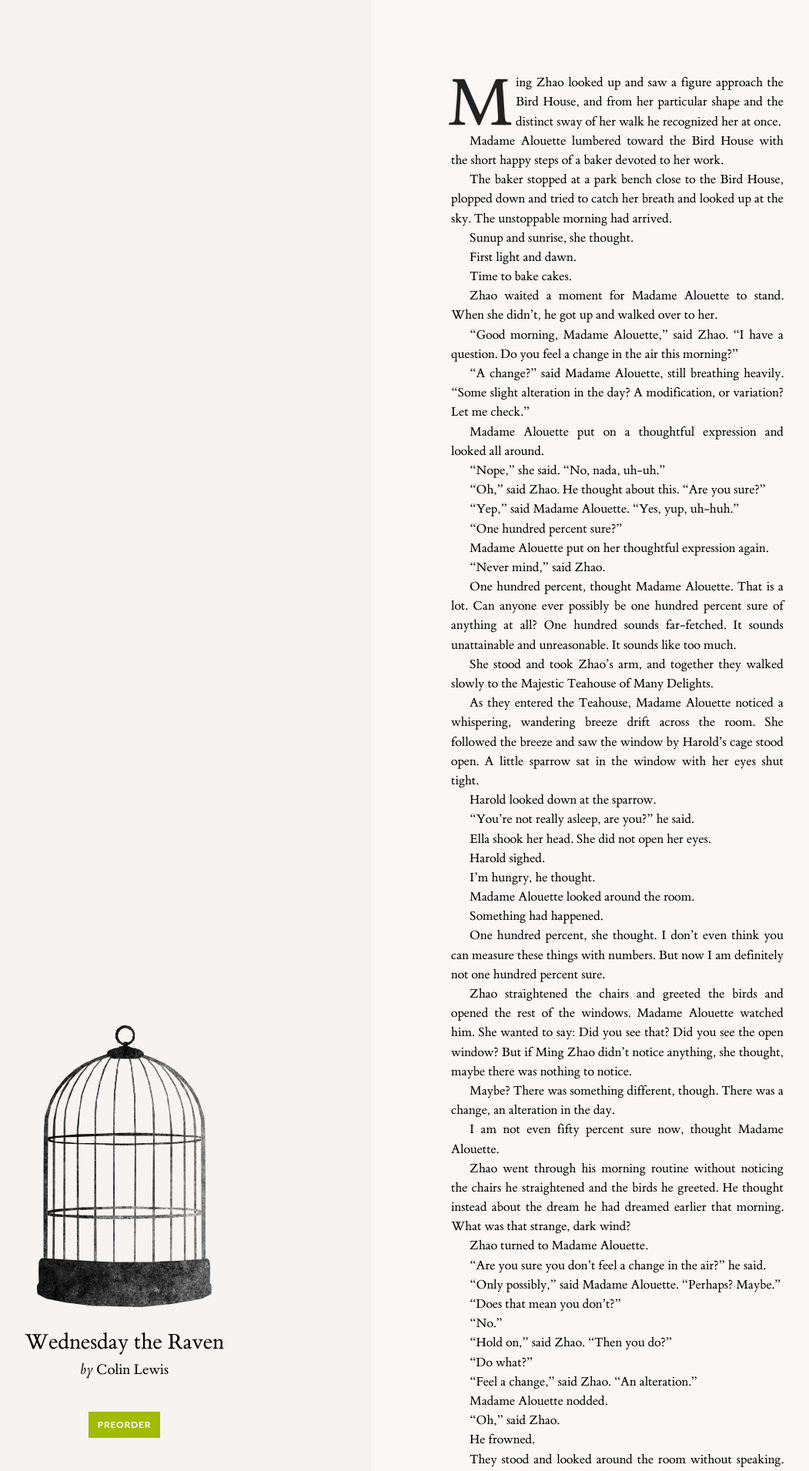
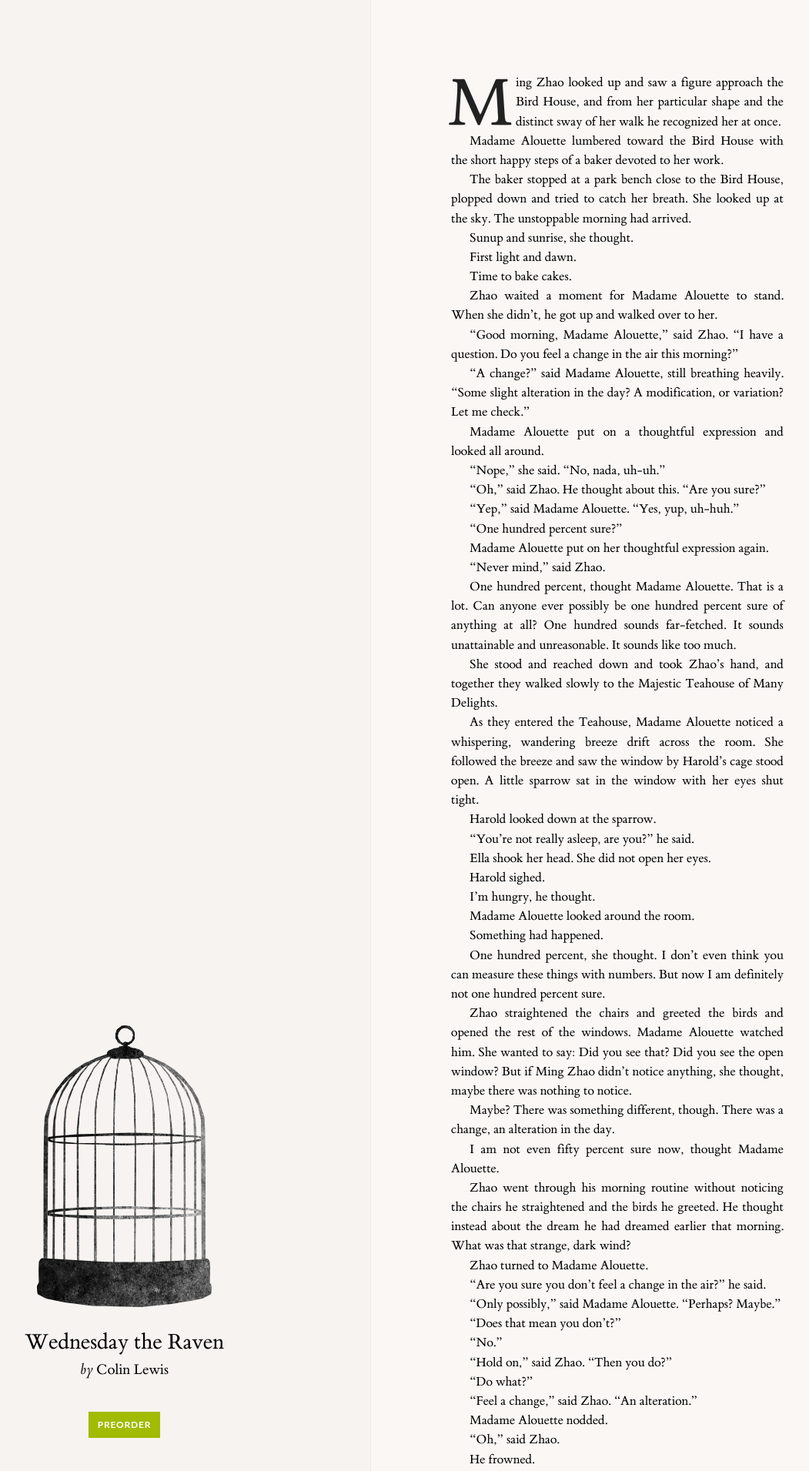
Before and after one commit to studiokicobi/wednesday-the-raven, a Jekyll site: the page built from chapters/chapter-04.md, in a window 1280 px wide. Shown: the part 902-2813 px from the top of the page at 77% size, without its empty margins (158-1209 px from the left). Built offline with Jekyll 4.4.1, drawn with Linux system fonts in a browser that asks for light colours; some of the changed text lies outside the part shown.

Commit message:
minor edits, adjusted Zhao's age

```diff
--- a/chapters/chapter-04.md
+++ b/chapters/chapter-04.md
@@ -12,7 +12,7 @@ Ming Zhao looked up and saw a figure approach the Bird House, and from her parti
 
 Madame Alouette lumbered toward the Bird House with the short happy steps of a baker devoted to her work.
 
-The baker stopped at a park bench close to the Bird House, plopped down and tried to catch her breath and looked up at the sky. The unstoppable morning had arrived.
+The baker stopped at a park bench close to the Bird House, plopped down and tried to catch her breath. She looked up at the sky. The unstoppable morning had arrived.
 
 Sunup and sunrise, she thought.
 
@@ -42,7 +42,7 @@ Madame Alouette put on her thoughtful expression again.
 
 One hundred percent, thought Madame Alouette. That is a lot. Can anyone ever possibly be one hundred percent sure of anything at all? One hundred sounds far-fetched. It sounds unattainable and unreasonable. It sounds like too much.
 
-She stood and took Zhao’s arm, and together they walked slowly to the Majestic Teahouse of Many Delights.
+She stood and reached down and took Zhao’s hand, and together they walked slowly to the Majestic Teahouse of Many Delights.
 
 As they entered the Teahouse, Madame Alouette noticed a whispering, wandering breeze drift across the room. She followed the breeze and saw the window by Harold’s cage stood open. A little sparrow sat in the window with her eyes shut tight.
 
@@ -218,7 +218,7 @@ Madame Alouette sighed. “I remember some as well. A few. A short supply. A han
 
 She nodded.
 
-Zhao placed the broken teapot on a table. “I think the change has arrived,” he said. “Last night I had a curious dream. I dreamed that all the windows burst open and a strange dark wind flew into my house. It flew through the rooms, picked up my belongings, and carried them all outside--even the bed from under me. It arranged them in little rows, and teetering stacks, and funny combinations. Then a bell began to ring, and everything collapsed and tumbled into a pile and the dark wind vanished and it was quiet again.”
+Zhao placed the broken teapot on a table. “I think the change has arrived,” he said. “Last night I had a curious dream. I dreamed that all the windows burst open and a strange dark wind flew into my house. It flew through the rooms, picked up my belongings, and carried them all outside—even the bed from under me. It arranged them in little rows, and teetering stacks, and funny combinations. Then a bell began to ring, and everything collapsed and tumbled into a pile and the dark wind vanished and it was quiet again.”
 
 Madame Alouette leaned over and picked up an apron from the floor.
 
```
Also changed, not shown: other parts of chapters/chapter-04.md (+7 -7 lines).
